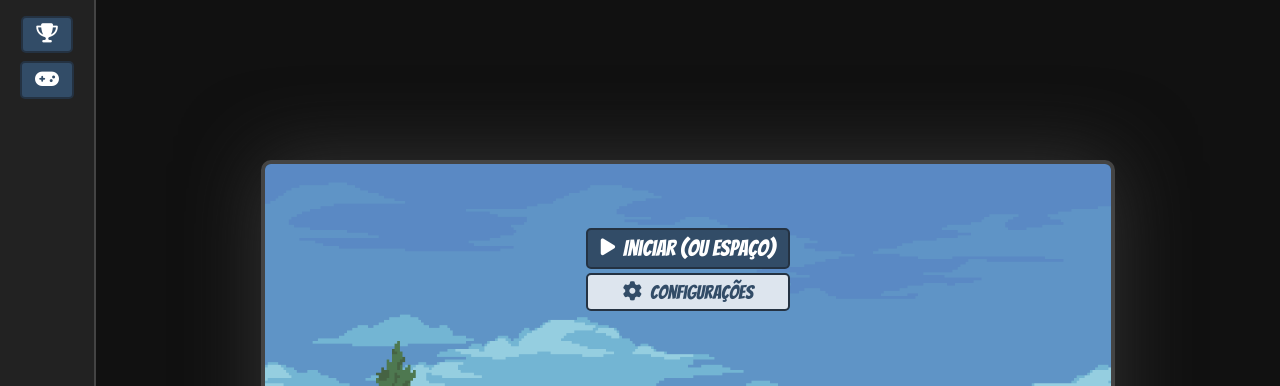
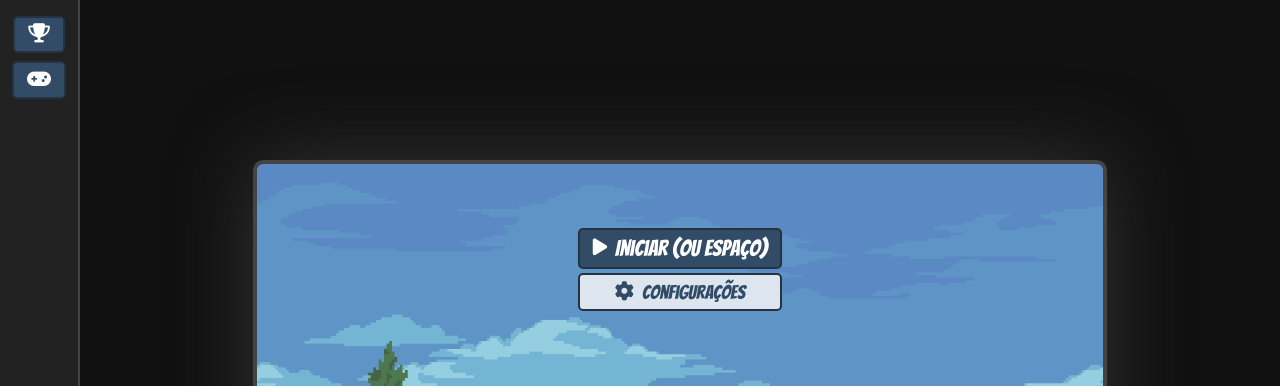
Before and after one commit to lezzin/rock_scape, a plain HTML site: page index.html in a window 1280 px wide. Shown: the top 386 px of the page. Drawn offline with nearby package versions, Linux system fonts and the light colour scheme.

Commit message:
style: change sidebar width variable

```diff
--- a/assets/css/variables.css
+++ b/assets/css/variables.css
@@ -22,7 +22,7 @@
     --radius: 5px;
     --border-width: 2px;
 
-    --side-width: calc(5vw + 2rem);
+    --side-width: calc(5vw + 1rem);
 
     --game-index: 3;
     --side-index: 4;
```
